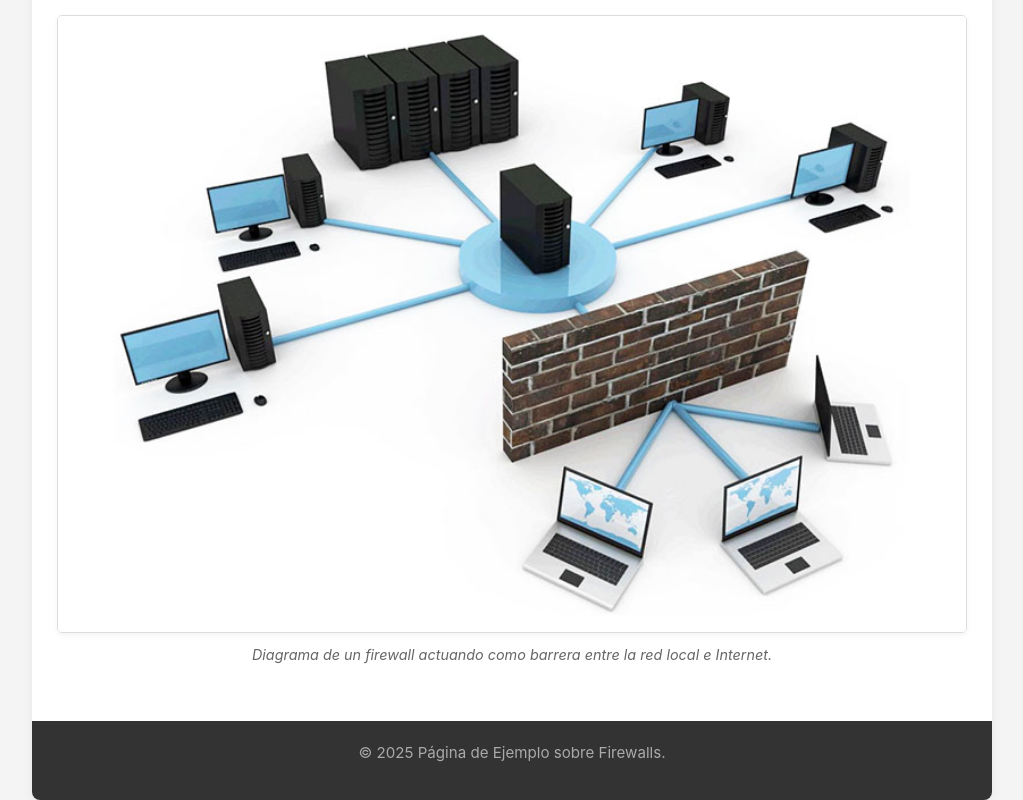
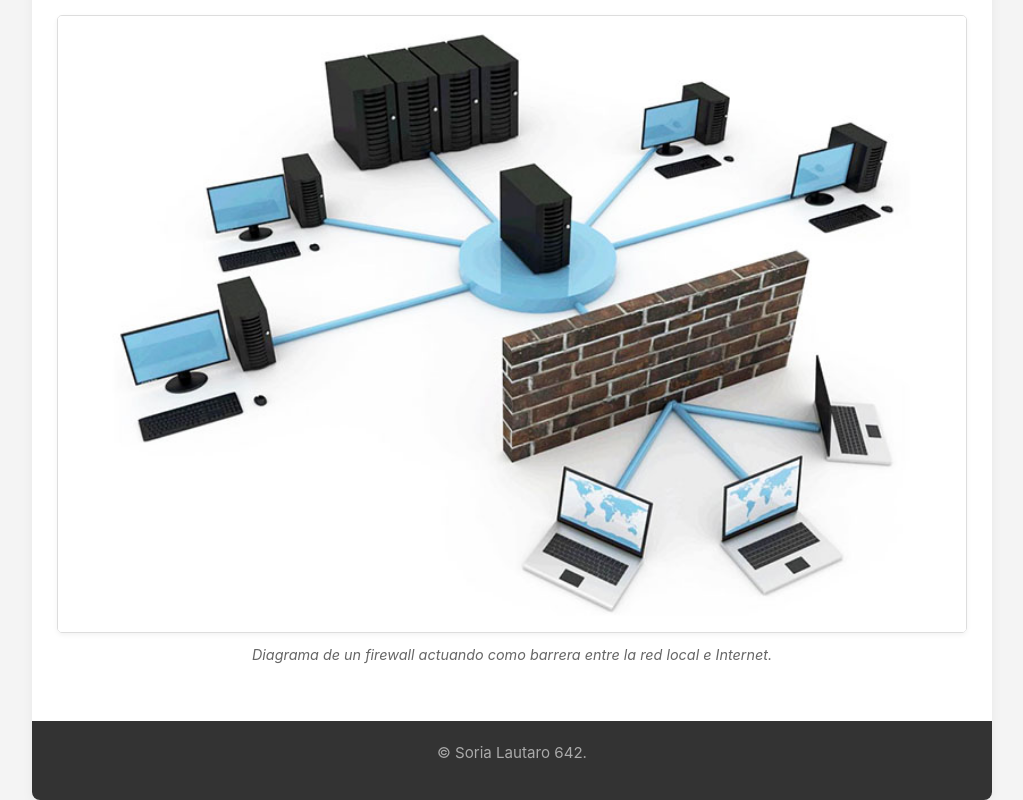
Before and after one commit to Lautiss2/firewalls, a plain HTML site: page index.html in a window 1280 px wide. Shown: the part 1413-2213 px from the top of the page, without its empty margins (128-1151 px from the left). Drawn offline with Linux system fonts and the light colour scheme.

Commit message:
Update index.html

```diff
--- a/index.html
+++ b/index.html
@@ -92,9 +92,10 @@
         </main>
 
         <footer>
-            <p>&copy; 2025 Página de Ejemplo sobre Firewalls.</p>
+            <p>&copy; Soria Lautaro 642.</p>
         </footer>
     </div>
 
 </body>
+
 </html>
```
